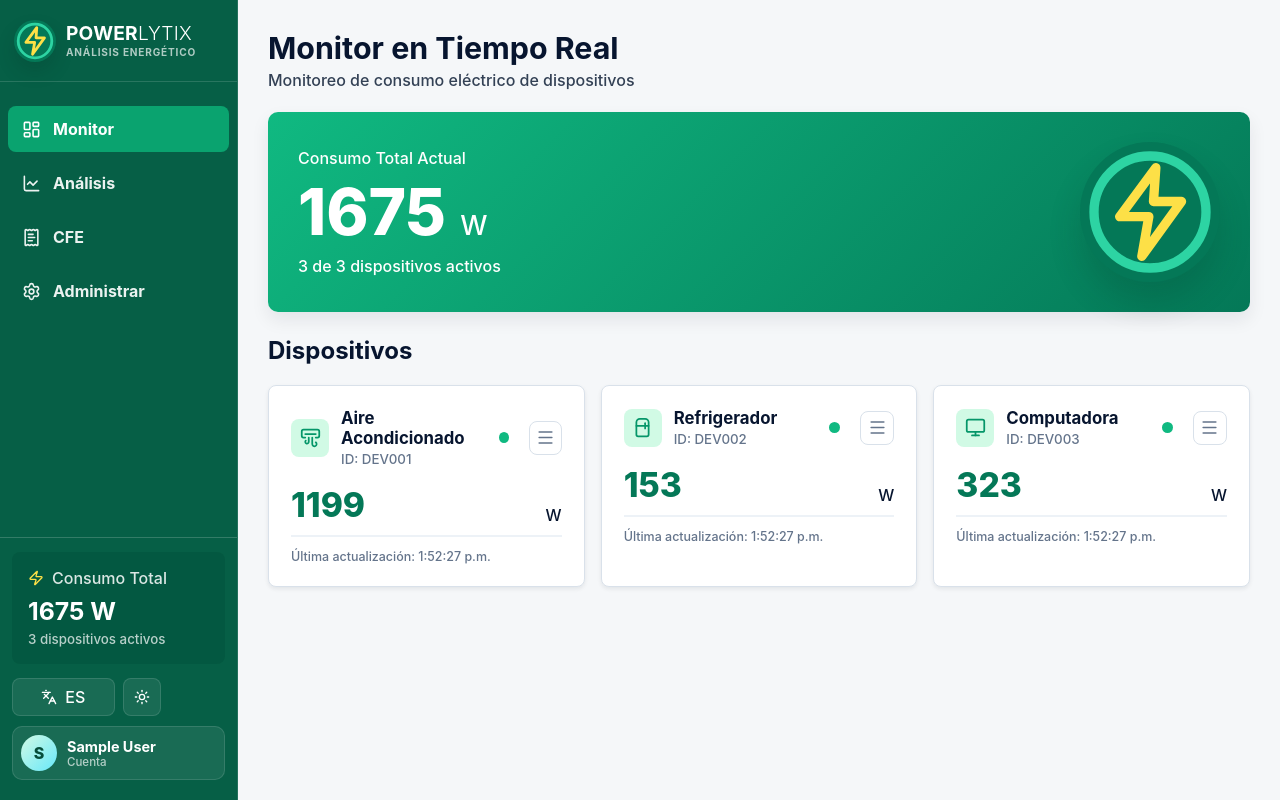
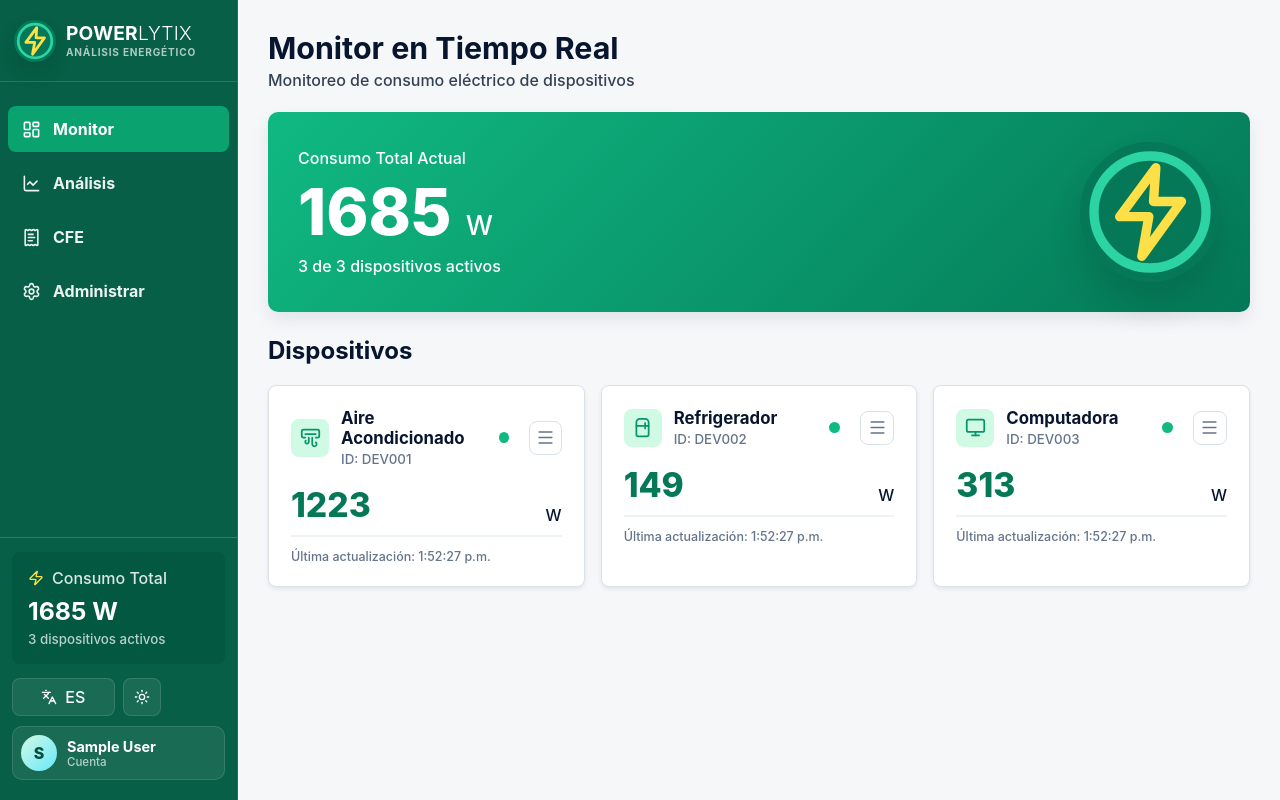
Before and after one commit to gastelumosiel/iot-enabled-powermeter, a Vue app in the folder powerfrontend/: page /monitor in a window 1280 px wide. Built offline with nearby package versions, Linux system fonts and the light colour scheme; no server answers; sample sign-in values are in the browser's storage.

Commit message:
EMA low pass filter

```diff
--- a/powerfrontend/src/components/devices/DeviceDetailDrawer.vue
+++ b/powerfrontend/src/components/devices/DeviceDetailDrawer.vue
@@ -3,7 +3,7 @@ import { computed, onMounted, onUnmounted, ref, watch } from 'vue'
 import { Gauge, Info, X, Zap } from 'lucide-vue-next'
 import StatusBadge from '../ui/StatusBadge.vue'
 import DeviceIcon from './DeviceIcon.vue'
-import { deviceService } from '../../services/deviceService'
+import { useDeviceStore } from '../../stores/devices'
 import { useUiStore } from '../../stores/ui'
 import { DATA_REFRESH_MS } from '../../config/refresh'
 import { formatAppTime } from '../../utils/datetime'
@@ -11,6 +11,7 @@ import { formatAppTime } from '../../utils/datetime'
 const props = defineProps({ device: { type: Object, default: null } })
 const emit = defineEmits(['close', 'updated'])
 const ui = useUiStore()
+const devices = useDeviceStore()
 const liveDevice = ref(props.device)
 const isVisible = ref(Boolean(props.device))
 let requestToken = 0
@@ -33,7 +34,7 @@ async function refresh() {
   if (!isVisible.value || !deviceId.value) return
   const token = ++requestToken
   const expectedId = deviceId.value
-  const data = await deviceService.getById(deviceId.value)
+  const data = await devices.fetchDevice(deviceId.value)
   if (data && isVisible.value && token === requestToken && (data.device_id === expectedId || data.id === expectedId)) {
     liveDevice.value = data
     emit('updated', data)
--- a/powerfrontend/src/stores/devices.js
+++ b/powerfrontend/src/stores/devices.js
@@ -1,5 +1,6 @@
 import { defineStore } from 'pinia'
 import { deviceService } from '../services/deviceService'
+import { applyEmaFilter } from '../utils/emaFilter'
 
 export const useDeviceStore = defineStore('devices', {
   state: () => ({
@@ -11,13 +12,19 @@ export const useDeviceStore = defineStore('devices', {
     activeCount: (state) => state.devices.filter((device) => device.status === 'online').length,
   },
   actions: {
+    smoothDevice(device) {
+      const previous = this.devices.find((item) => item.device_id === device.device_id || item.id === device.id)
+      return applyEmaFilter(previous, device)
+    },
     async fetchDevices() {
       this.loading = true
-      this.devices = await deviceService.list()
+      const data = await deviceService.list()
+      this.devices = data.map((device) => this.smoothDevice(device))
       this.loading = false
     },
     async fetchDevice(id) {
-      const device = await deviceService.getById(id)
+      const rawDevice = await deviceService.getById(id)
+      const device = rawDevice ? this.smoothDevice(rawDevice) : rawDevice
       const index = this.devices.findIndex((item) => item.device_id === id || item.id === id)
       if (index >= 0 && device) this.devices[index] = device
       return device
--- /dev/null
+++ b/powerfrontend/src/utils/emaFilter.js
@@ -0,0 +1,25 @@
+export const EMA_ALPHA = 0.35
+
+export const EMA_FIELDS = [
+  'vrms',
+  'irms',
+  'active_power',
+  'reactive_power',
+  'apparent_power',
+  'power_factor',
+  'phase',
+  'frequency',
+]
+
+export function applyEmaFilter(previous, next, alpha = EMA_ALPHA) {
+  if (!previous) return { ...next }
+
+  return EMA_FIELDS.reduce((device, field) => {
+    const nextValue = Number(next?.[field])
+    const previousValue = Number(previous?.[field])
+    if (!Number.isFinite(nextValue) || !Number.isFinite(previousValue)) return device
+
+    device[field] = alpha * nextValue + (1 - alpha) * previousValue
+    return device
+  }, { ...next })
+}
```
